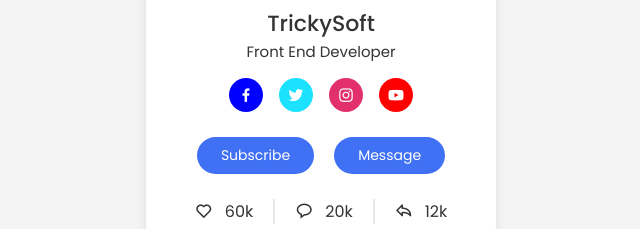
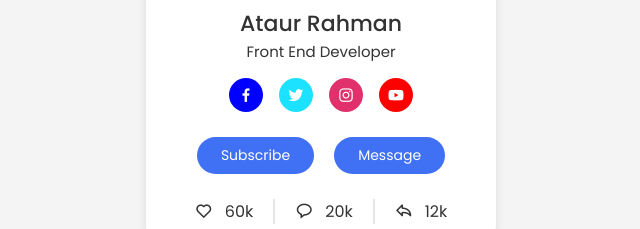
Before and after one commit to TrickySoft/html_card, a plain HTML site: page index.html in a window 1280 px wide. Shown: the part 365-594 px from the top of the page, 319-959 px from the left. Drawn offline with nearby package versions, Linux system fonts and the light colour scheme.

Commit message:
second commit

```diff
--- a/index.html
+++ b/index.html
@@ -16,7 +16,7 @@
 
             <div class="text-data">
                 <span class="name">
-                    TrickySoft
+                    Ataur Rahman
                 </span>
                 <span class="job">Front End Developer</span>
             </div>
```
